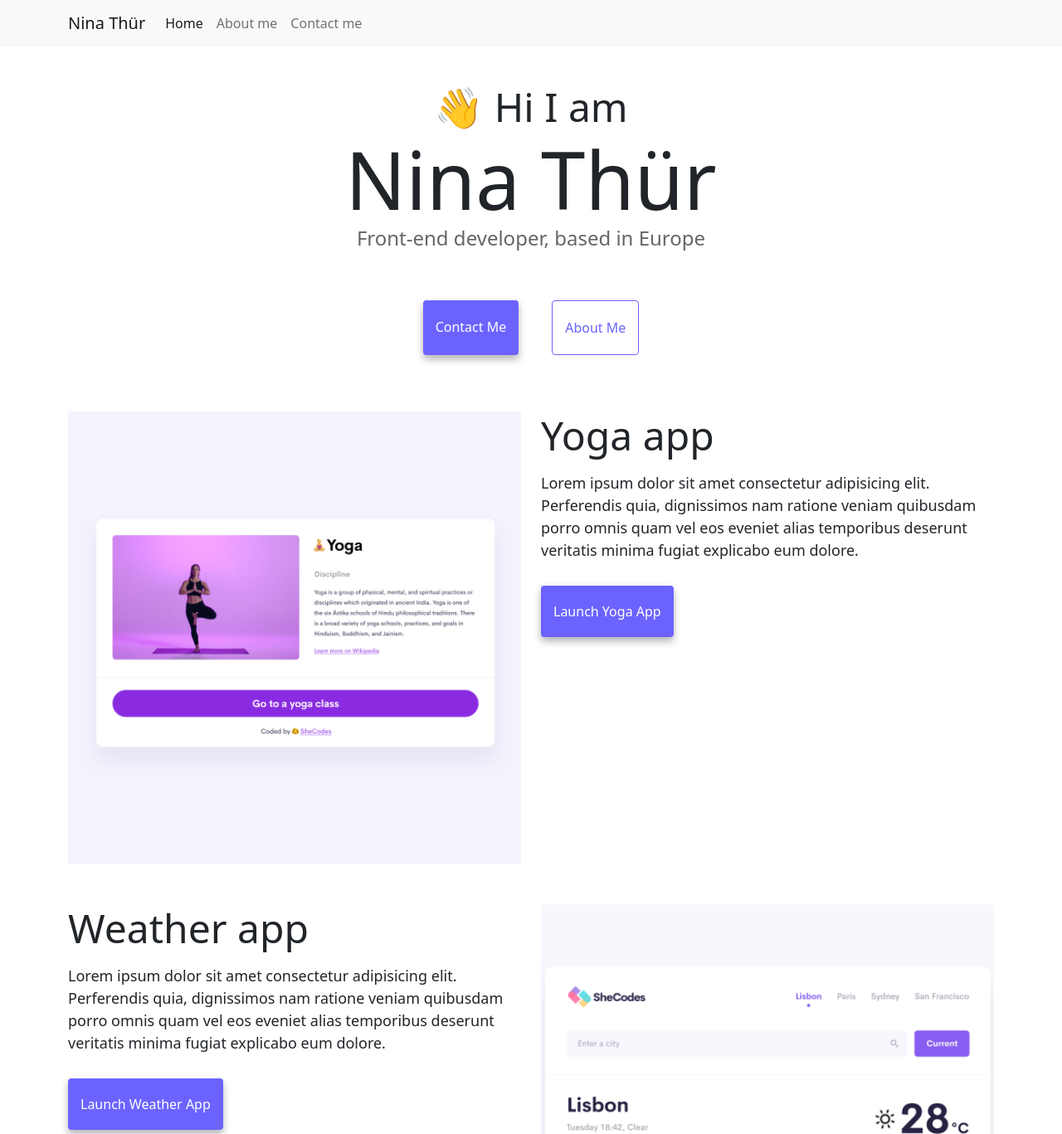
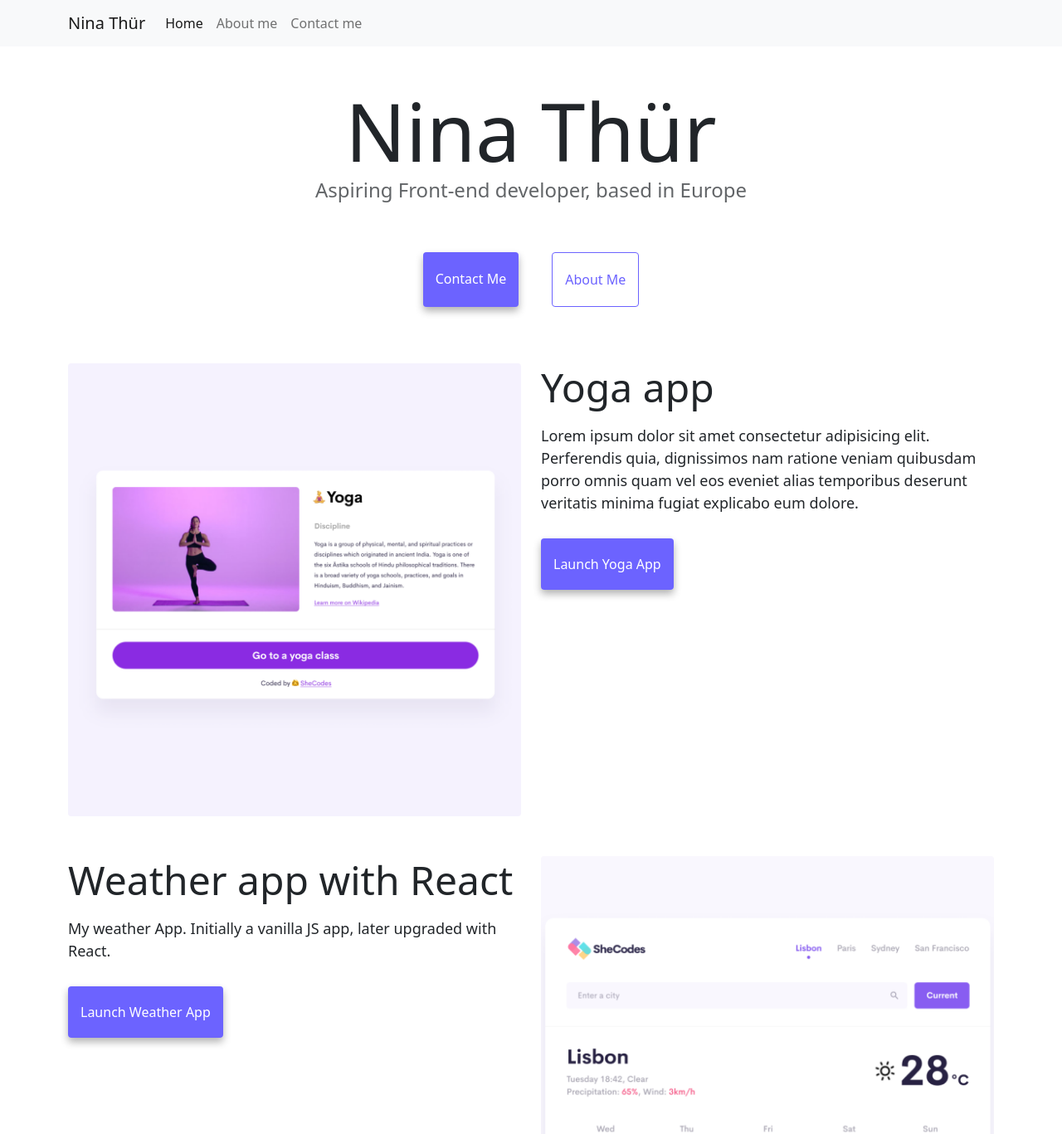
Before and after one commit to nina-thur/Homework-3, a website: page index.html in a window 1280 px wide. Shown: the top 1367 px of the page at 83% size. Drawn offline with nearby package versions, Linux system fonts and the light colour scheme.

Commit message:
Update index.html

```diff
--- a/index.html
+++ b/index.html
@@ -38,9 +38,8 @@
             </div>
         </div>
     </nav>
-    <h2 class="text-center">👋 Hi I am</h2>
     <h1 class="text-center">Nina Thür</h1>
-    <h3 class="text-center">Front-end developer, based in Europe</h3>
+    <h3 class="text-center">Aspiring Front-end developer, based in Europe</h3>
     <div class="navigation-links mb-5">
         <a href="about.html#contact" class="primary-link">Contact me</a>
         <a href="about.html" class="secondary-link">About me</a>
@@ -65,15 +64,12 @@
         </div>
         <div class="row mt-5">
             <div class="col-6">
-                <h2 class="mb-3">Weather app</h2>
+                <h2 class="mb-3">Weather app with React</h2>
                 <p>
-                    Lorem ipsum dolor sit amet consectetur adipisicing elit. Perferendis
-                    quia, dignissimos nam ratione veniam quibusdam porro omnis quam vel
-                    eos eveniet alias temporibus deserunt veritatis minima fugiat
-                    explicabo eum dolore.
+                My weather App. Initially a vanilla JS app, later upgraded with React.
                 </p>
                 <div class="mt-5">
-                    <a href="#" class="primary-link">Launch Weather App</a>
+                    <a href="https://stupefied-agnesi-8a2e55.netlify.app/" class="primary-link">Launch Weather App</a>
                 </div>
             </div>
             <div class="col-6">
```
